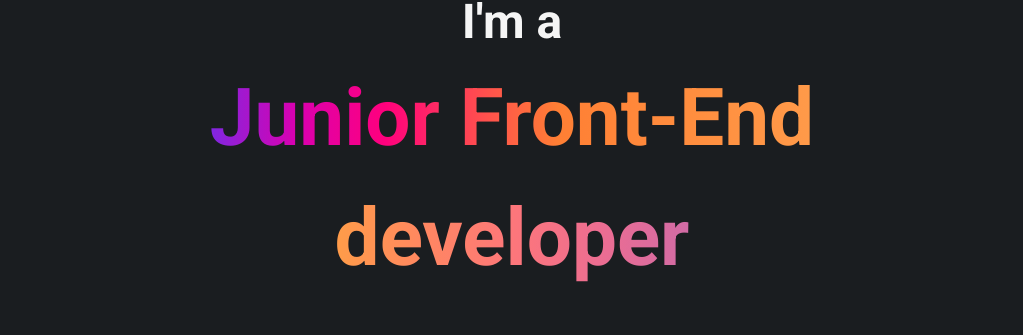
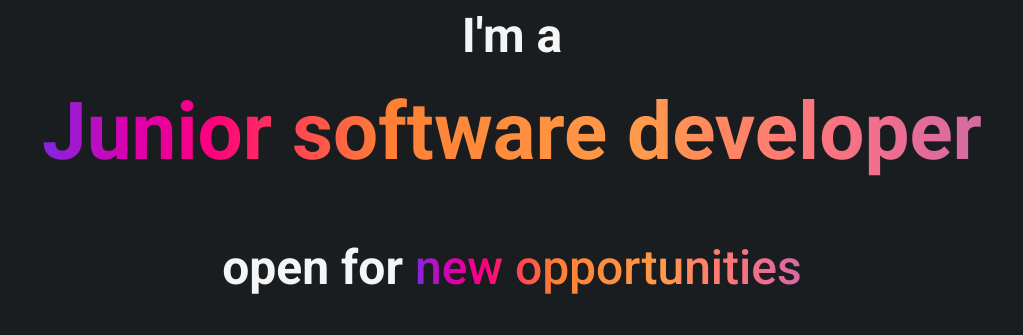
Before and after one commit to Dualyy/portfolio-website, a React (Vite) app: page / in a window 1280 px wide. Shown: the part 203-538 px from the top of the page, without its empty margins (128-1151 px from the left). Built offline with nearby package versions, Linux system fonts and the light colour scheme.

Commit message:
Update job title from "Junior Front-End developer" to "Junior software developer" for consistency

```diff
--- a/src/App.tsx
+++ b/src/App.tsx
@@ -26,7 +26,7 @@ function App() {
           <h2 className="introduction-text">
           <hr className="shorter-line" />
             I'm a <br />
-            <span className={"gradient-background-text bigfont"}>Junior Front-End developer</span>
+            <span className={"gradient-background-text bigfont"}>Junior software developer</span>
           </h2>
           <h2>
             open for <span id={"new-opportunities"} className="gradient-background-text new-opportunities"><a
```
